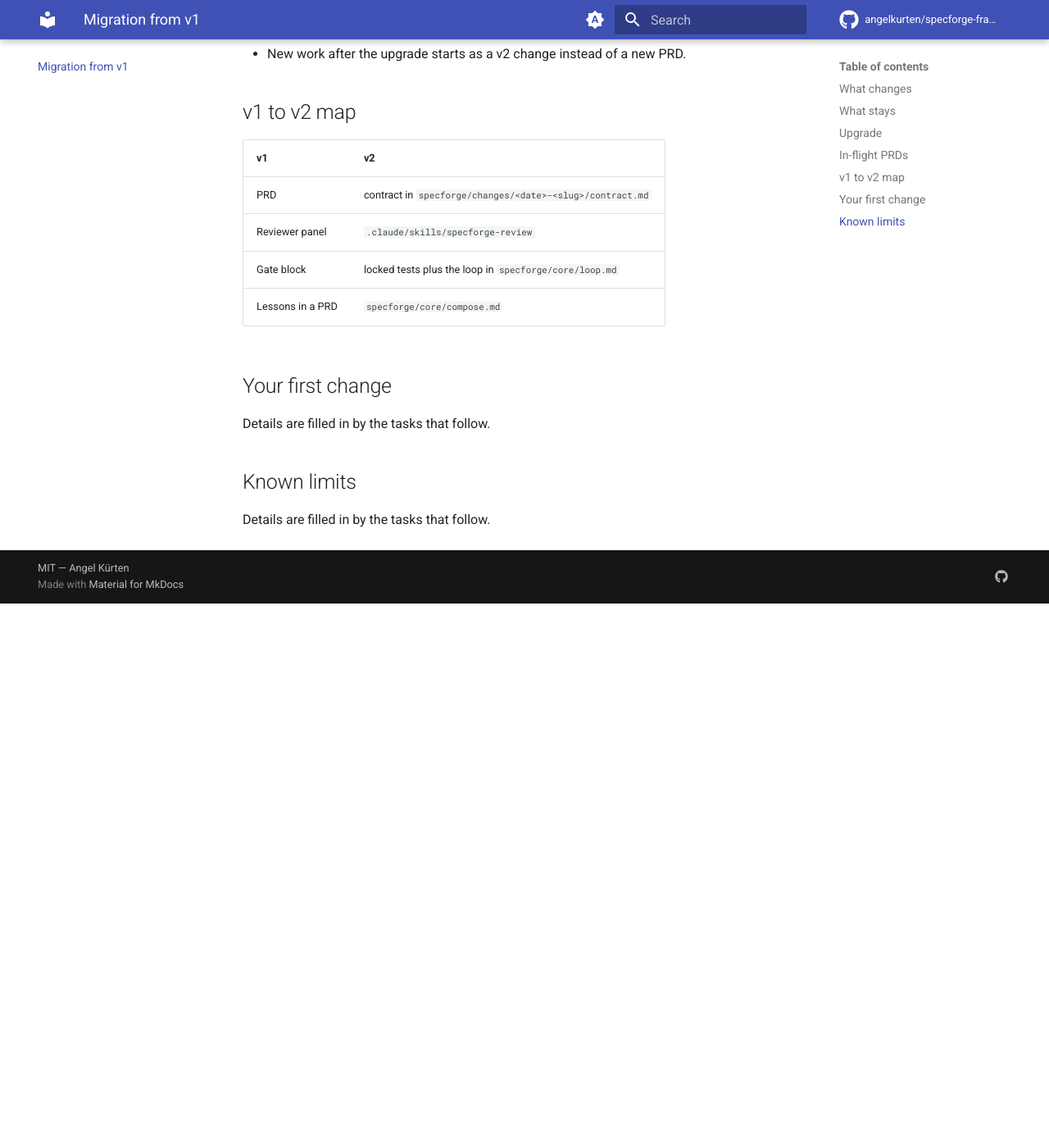
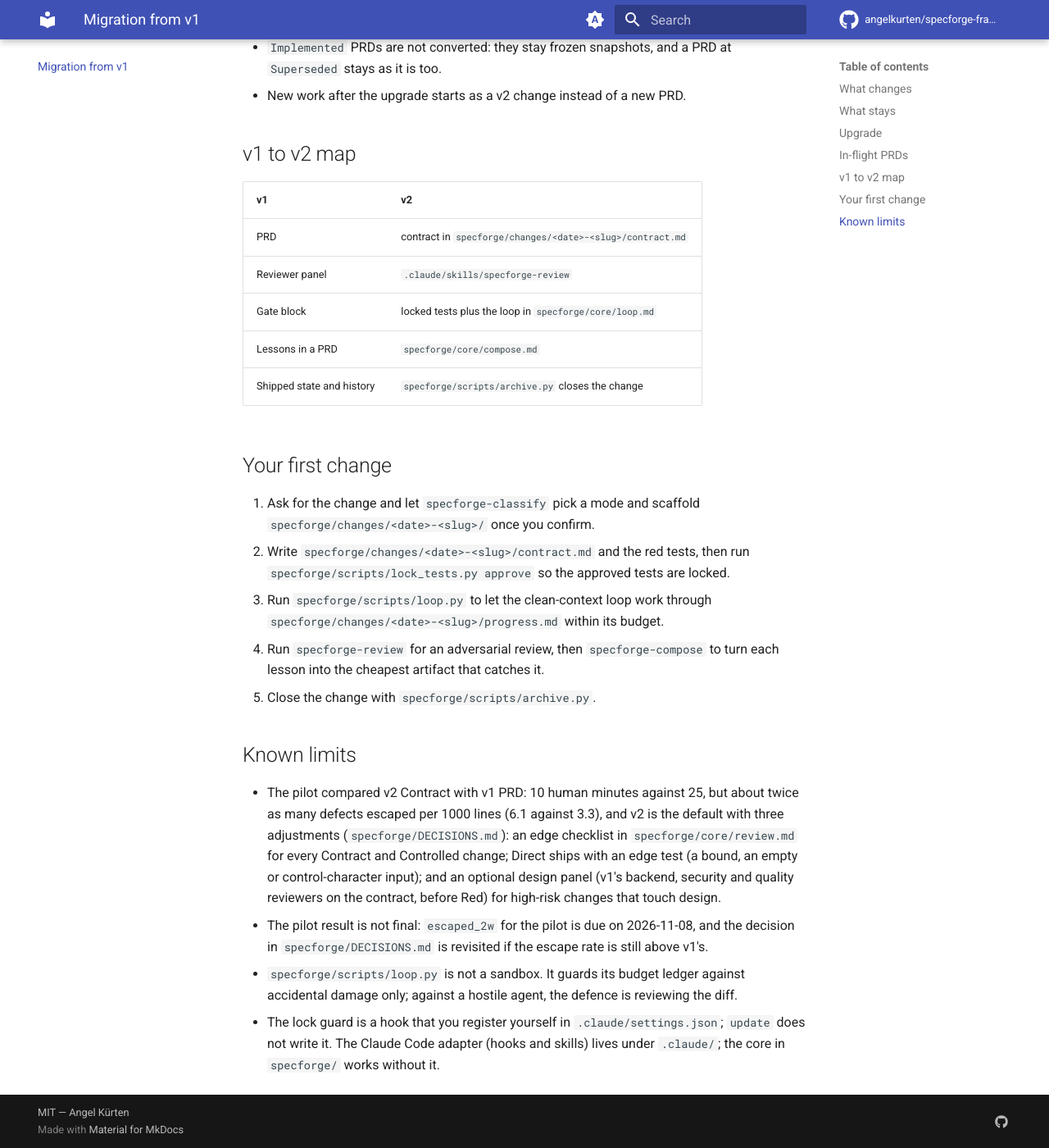
Before and after one commit to angelkurten/specforge-framework, an MkDocs documentation site: the page built from docs/migration-v1-to-v2.md, in a window 1280 px wide and 1400 px high, scrolled down 1541 px. Shown: the whole window at 82% size. Built offline with MkDocs 1.6.1 and Material for MkDocs 9.7.7, drawn with Linux system fonts in a browser that asks for light colours; comment, search, counter and statistics services are not loaded; before the commit the page ends 2277 px from its top, so only the background shows below that; some of the changed text lies outside the part shown.

Commit message:
migration-guide: fix round (sections filled, npx commands, pilot figures, doctor claim)
Co-Authored-By: Claude Opus 5.5 <noreply@anthropic.com>

````diff
--- a/docs/migration-v1-to-v2.md
+++ b/docs/migration-v1-to-v2.md
@@ -8,11 +8,11 @@ Work starts from a classified change instead of a PRD. `.claude/skills/specforge
 
 ## What stays
 
-The v1 rules in `.claude/rules/hard-rules.md` and `.claude/rules/workflow.md` are not deleted, so the PRD workflow remains available. Your team data under `specforge/changes/` and `specforge/DECISIONS.md` is never overwritten by `specforge update` (`tools/cli/src/partition.ts`).
+The v1 rules in `.claude/rules/hard-rules.md` and `.claude/rules/workflow.md` are not deleted, so the PRD workflow remains available. Your team data under `specforge/changes/` and `specforge/DECISIONS.md` is never overwritten by `npx @angelkurten/specforge update` (`tools/cli/src/partition.ts`). The templates in `templates/`, your `SIBLINGS.md` registry and your frozen PRDs and ADRs also stay as they are: v2 adds files next to them and removes none.
 
 ## Upgrade
 
-1. Run `specforge update`. A bundled v2 file that is missing on disk is installed; a file on disk that is not in the manifest is reported as drift (`tools/cli/src/commands/update.ts`).
+1. Run `npx @angelkurten/specforge update`. A bundled v2 file that is missing on disk is installed; a file on disk that is not in the manifest is reported as drift (`tools/cli/src/commands/update.ts`).
 2. `update` does not write `.claude/settings.json`, because that file is team data, and only `init` prints the hook block. Paste this block into your `.claude/settings.json` yourself, merging it with any `hooks` you already have:
 
 ```json
@@ -33,7 +33,7 @@ The v1 rules in `.claude/rules/hard-rules.md` and `.claude/rules/workflow.md` ar
 }
 ```
 
-3. Run `specforge doctor`. It warns when the guard is installed but not registered in the settings (`tools/cli/src/validators/lock-guard-registered.ts`); a clean run means the lock guard is active.
+3. Run `npx @angelkurten/specforge doctor`. It warns when the guard is installed but not registered in the settings (`tools/cli/src/validators/lock-guard-registered.ts`); a clean run only means the hook is registered, not that it has been exercised.
 
 ## In-flight PRDs
 
@@ -49,11 +49,19 @@ The v1 rules in `.claude/rules/hard-rules.md` and `.claude/rules/workflow.md` ar
 | Reviewer panel | `.claude/skills/specforge-review` |
 | Gate block | locked tests plus the loop in `specforge/core/loop.md` |
 | Lessons in a PRD | `specforge/core/compose.md` |
+| Shipped state and history | `specforge/scripts/archive.py` closes the change |
 
 ## Your first change
 
-Details are filled in by the tasks that follow.
+1. Ask for the change and let `specforge-classify` pick a mode and scaffold `specforge/changes/<date>-<slug>/` once you confirm.
+2. Write `specforge/changes/<date>-<slug>/contract.md` and the red tests, then run `specforge/scripts/lock_tests.py approve` so the approved tests are locked.
+3. Run `specforge/scripts/loop.py` to let the clean-context loop work through `specforge/changes/<date>-<slug>/progress.md` within its budget.
+4. Run `specforge-review` for an adversarial review, then `specforge-compose` to turn each lesson into the cheapest artifact that catches it.
+5. Close the change with `specforge/scripts/archive.py`.
 
 ## Known limits
 
-Details are filled in by the tasks that follow.
+- The pilot compared v2 Contract with v1 PRD: 10 human minutes against 25, but about twice as many defects escaped per 1000 lines (6.1 against 3.3), and v2 is the default with three adjustments (`specforge/DECISIONS.md`): an edge checklist in `specforge/core/review.md` for every Contract and Controlled change; Direct ships with an edge test (a bound, an empty or control-character input); and an optional design panel (v1's backend, security and quality reviewers on the contract, before Red) for high-risk changes that touch design.
+- The pilot result is not final: `escaped_2w` for the pilot is due on 2026-11-08, and the decision in `specforge/DECISIONS.md` is revisited if the escape rate is still above v1's.
+- `specforge/scripts/loop.py` is not a sandbox. It guards its budget ledger against accidental damage only; against a hostile agent, the defence is reviewing the diff.
+- The lock guard is a hook that you register yourself in `.claude/settings.json`; `update` does not write it. The Claude Code adapter (hooks and skills) lives under `.claude/`; the core in `specforge/` works without it.
````
Also changed, not shown: specforge/changes/2026-10-25-migration-guide/progress.md (+12 -6 lines), 1 other file.
